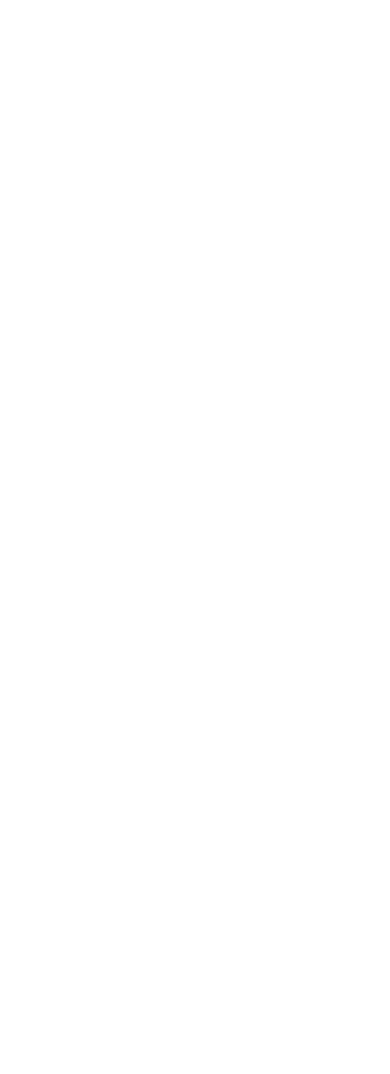
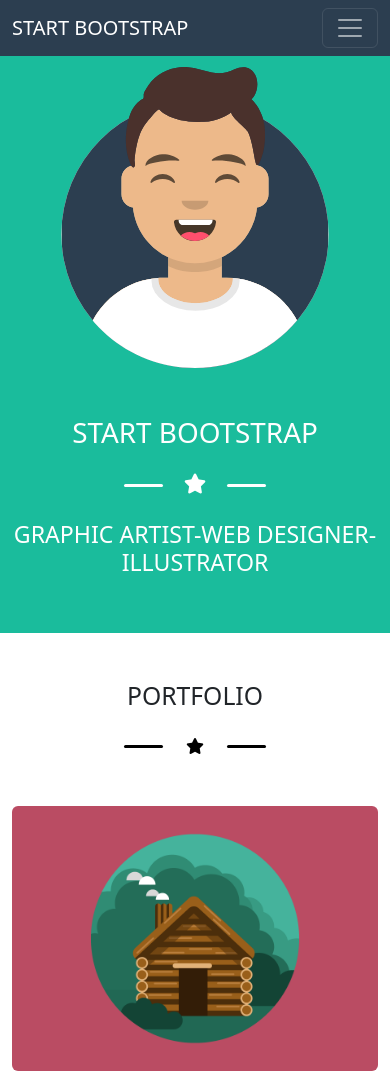
Before and after one commit to LorenzoMegna24/html-css-bootstrap-freelancer, a plain HTML site: page index.html in a window 390 px wide. Shown: the top 1074 px of the page. Before the commit the page ends 844 px from the top, so only its background shows below. Drawn offline with nearby package versions, Linux system fonts and the light colour scheme.

Commit message:
Header e prima sezione main

```diff
--- a/assets/css/style.css
+++ b/assets/css/style.css
@@ -0,0 +1,25 @@
+.bg-nav{
+  background-color: #2c3e50;
+}
+.navbar-brand{
+  color: white;
+}
+header{
+  background-color: #1abc9c;
+  color: white;
+}
+.section-header i{
+  font-size: 20px;
+}
+.starside{
+  background-color: white;
+  height: 3px;
+  width: 10%;
+  border-radius: 5px;
+}
+#portfolio .starside{
+ background-color: black;
+}
+#portfolio i{
+  color: black;
+}
--- a/index.html
+++ b/index.html
@@ -6,10 +6,107 @@
     <title>Bootstrap Freelancer</title>
     <!-- bootsrap link -->
     <link href="https://cdn.jsdelivr.net/npm/bootstrap@5.3.0-alpha1/dist/css/bootstrap.min.css" rel="stylesheet" integrity="sha384-GLhlTQ8iRABdZLl6O3oVMWSktQOp6b7In1Zl3/Jr59b6EGGoI1aFkw7cmDA6j6gD" crossorigin="anonymous">
+    <!-- fontawesome -->
+    <link rel="stylesheet" href="https://cdnjs.cloudflare.com/ajax/libs/font-awesome/6.3.0/css/all.min.css" integrity="sha512-SzlrxWUlpfuzQ+pcUCosxcglQRNAq/DZjVsC0lE40xsADsfeQoEypE+enwcOiGjk/bSuGGKHEyjSoQ1zVisanQ==" crossorigin="anonymous" referrerpolicy="no-referrer" />
     <!-- style link -->
     <link rel="stylesheet" href="assets/css/style.css">
   </head>
   <body>
+    <header>
+      <nav class="navbar bg-nav navbar-expand-lg fixed-top" data-bs-theme="dark">
+        <div class="container-fluid">
+          <a class="navbar-brand" href="#">START BOOTSTRAP</a>
+          <button class="navbar-toggler" type="button" data-bs-toggle="collapse" data-bs-target="#navbarNavAltMarkup" aria-controls="navbarNavAltMarkup" aria-expanded="false" aria-label="Toggle navigation">
+            <span class="navbar-toggler-icon"></span>
+          </button>
+          <div class="collapse navbar-collapse" id="navbarNavAltMarkup">
+            <div class="navbar-nav">
+              <a class="nav-link active" aria-current="page" href="#">Home</a>
+            </div>
+          </div>
+        </div>
+      </nav>
+      <section>
+        <div class="section-header container text-center">
+          <div class="row">
+            <div class="col-12 mt-2 p-5">
+              <img class="img-fluid" src="assets/img/avatar.svg" alt="">
+            </div>
+        </div>
+        <div class="row mb-3">
+          <div class="col-12 ">
+            <h1>START BOOTSTRAP</h1>
+          </div>
+        </div>
+          <div class="row d-flex justify-content-center align-items-center mb-4">
+            <div class="col-5 starside">
+            </div>
+            <div class="col-2">
+              <i class="fa-solid fa-star"></i>
+            </div>
+            <div class="col-5 starside">
+            </div>
+          </div>
+          <div class="row ">
+            <div class="col-12 mb-5">
+              <h3>GRAPHIC ARTIST-WEB DESIGNER-ILLUSTRATOR</h3>
+            </div>
+          </div>
+        </div>
+      </section>
+    </header>
+    <main>
+      <section id="portfolio">
+        <div class="container mt-5">
+          <div class="row text-center mb-3">
+            <div class="col-12">
+              <h2>PORTFOLIO</h2>
+            </div>
+          </div>
+          <div class="row text-center d-flex justify-content-center align-items-center mb-5">
+            <div class="col-5 starside">
+            </div>
+            <div class="col-2">
+              <i class="fa-solid fa-star"></i>
+            </div>
+            <div class="col-5 starside">
+            </div>
+          </div>
+          <div class="row gx-3 gy-3">
+            <div class="col-12 col-md-6 col-lg-4">
+              <img class="img-fluid rounded" src="assets/img/cabin.png" alt="">
+            </div>
+            <div class="col-12 col-md-6 col-lg-4">
+              <img class="img-fluid rounded" src="assets/img/cake.png" alt="">
+            </div>
+            <div class="col-12 col-md-6 col-lg-4">
+              <img class="img-fluid rounded" src="assets/img/circus.png" alt="">
+            </div>
+            <div class="col-12 col-md-6 col-lg-4">
+              <img class="img-fluid rounded" src="assets/img/game.png" alt="">
+            </div>
+            <div class="col-12 col-md-6 col-lg-4">
+              <img class="img-fluid rounded" src="assets/img/safe.png" alt="">
+            </div>
+            <div class="col-12 col-md-6 col-lg-4">
+              <img class="img-fluid rounded" src="assets/img/submarine.png" alt="">
+            </div>
+          </div>
+        </div>
+      </section>
+    </main>
+
+
+
+
+
+
+
+
+
+
+
+
     <script src="https://cdn.jsdelivr.net/npm/bootstrap@5.3.0-alpha1/dist/js/bootstrap.bundle.min.js" integrity="sha384-w76AqPfDkMBDXo30jS1Sgez6pr3x5MlQ1ZAGC+nuZB+EYdgRZgiwxhTBTkF7CXvN" crossorigin="anonymous"></script>
   </body>
 </html>
```
